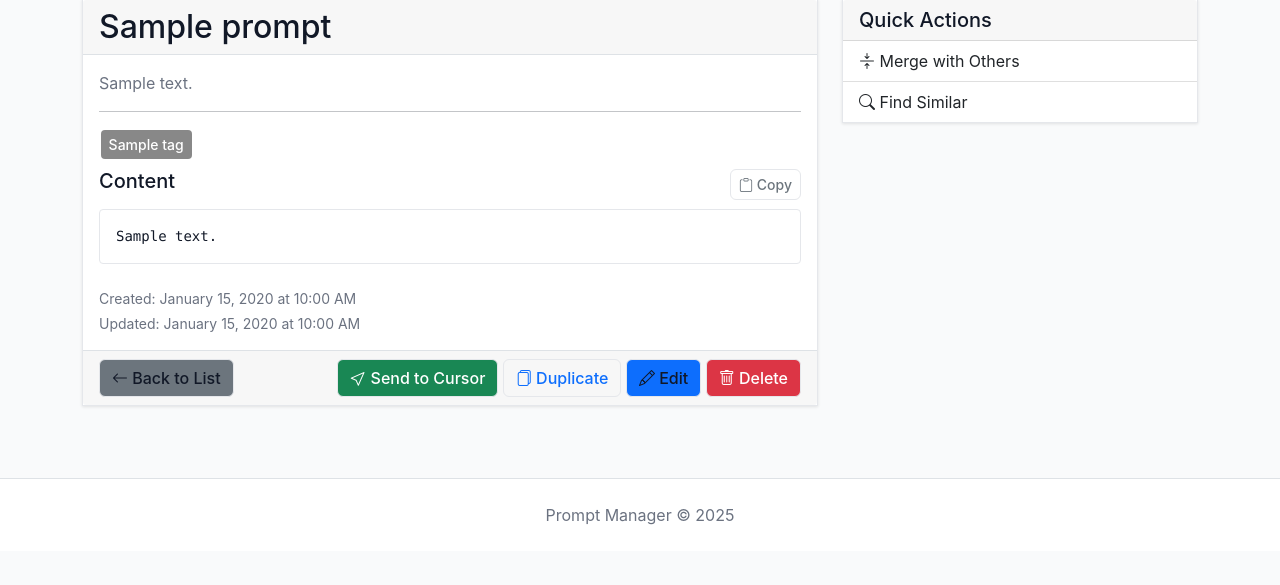
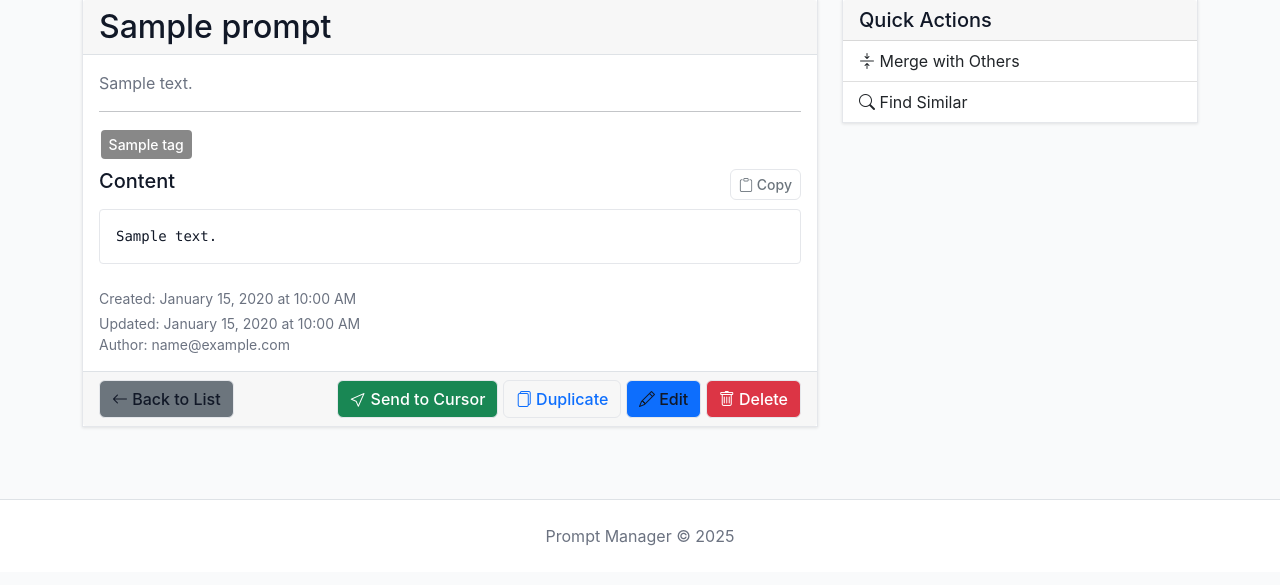
Before and after one commit to elimS2/prompt-manager, a Flask app: page /prompts/1 in a window 1280 px wide. Shown: the part 82-667 px from the top of the page. Run offline with Flask 3, Linux system fonts and the light colour scheme; a user stored in the database is signed in; tables that the repository leaves empty hold one stand-in row (values such as "Sample post"); grey boxes marked "Sample" are stand-in pictures.

Commit message:
feat(prompt_view): add author information display in prompt view
- Added a conditional display for the author's email in the prompt view template, enhancing user information visibility.
- This change allows users to see the author of the prompt if available.

Files modified:
- app/templates/prompt/view.html

```diff
--- a/app/templates/prompt/view.html
+++ b/app/templates/prompt/view.html
@@ -46,6 +46,9 @@
                 <div class="mt-4 theme-text-secondary small">
                     <p class="mb-1">Created: {{ prompt.created_at.strftime('%B %d, %Y at %I:%M %p') }}</p>
                     <p class="mb-0">Updated: {{ prompt.updated_at.strftime('%B %d, %Y at %I:%M %p') }}</p>
+                    {% if prompt.owner %}
+                    <p class="mb-0">Author: {{ prompt.owner.email }}</p>
+                    {% endif %}
                 </div>
             </div>
             <div class="card-footer theme-border border-top">
```
